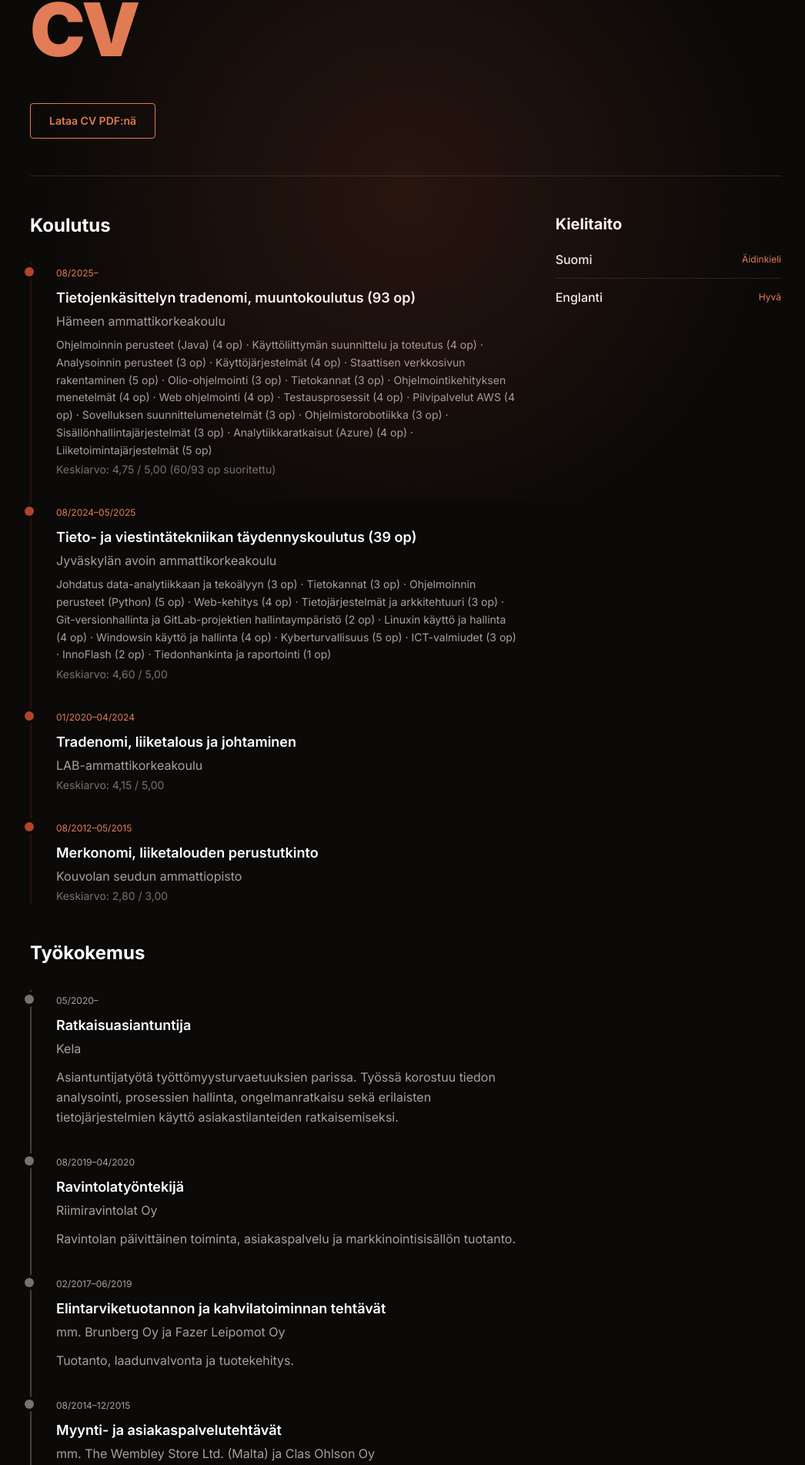
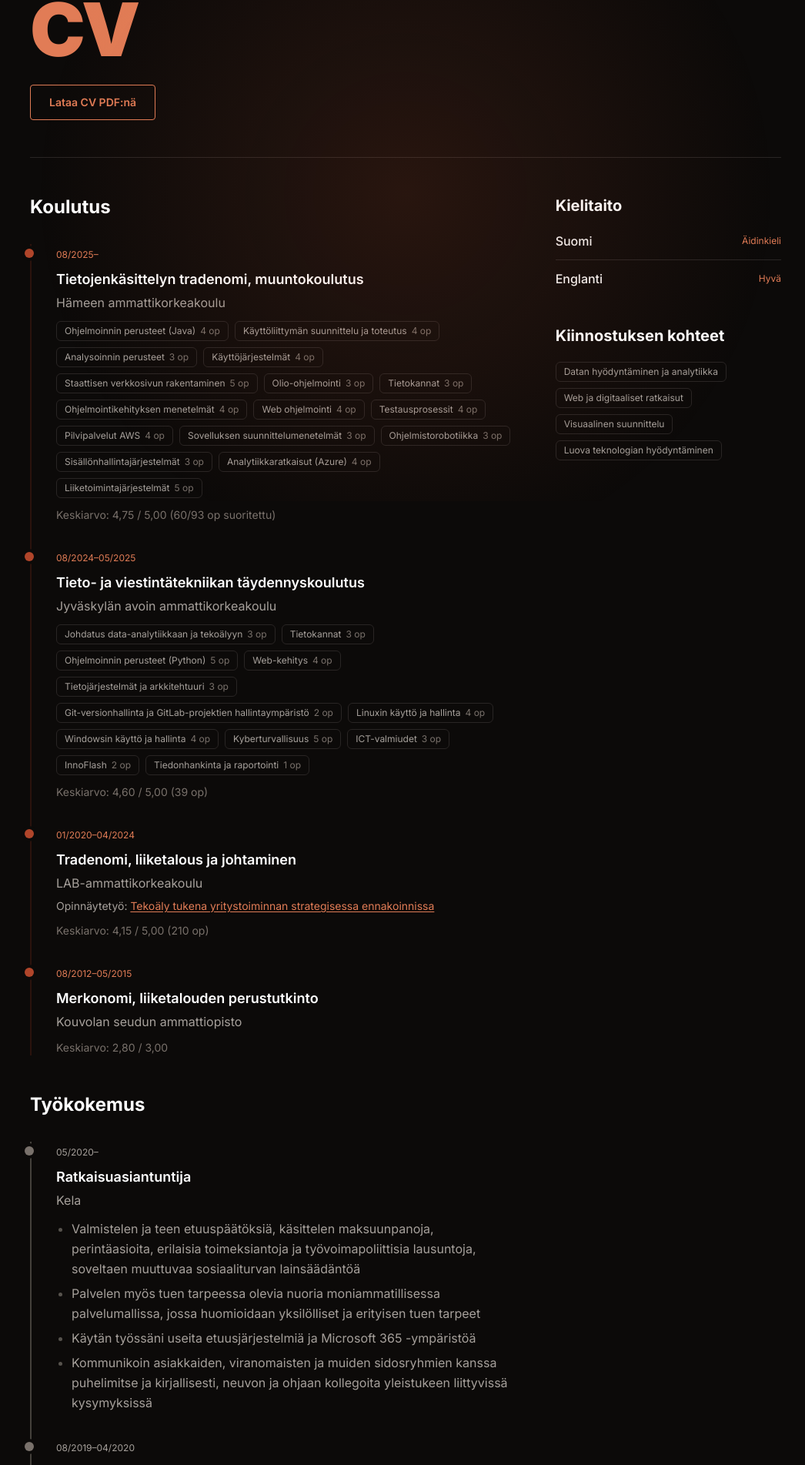
Before and after one commit to codejja/portfolio, a Next.js app: page /cv in a window 1280 px wide. Shown: the part 149-2052 px from the top of the page at 77% size, without its empty margins (113-1159 px from the left). Built offline with nearby package versions, Linux system fonts and the light colour scheme.

Commit message:
CV sivun päivitystä

```diff
--- a/app/components/DownloadCvButton.jsx
+++ b/app/components/DownloadCvButton.jsx
@@ -7,20 +7,21 @@ const text = {
   en: "Download CV as PDF",
 };
 
+const files = {
+  fi: "/Janne-Kujala-CV-fi.pdf",
+  en: "/Janne-Kujala-CV-en.pdf",
+};
+
 export default function DownloadCvButton() {
   const { lang } = useLanguage();
 
   return (
-    // "Lataa CV" käyttää selaimen tulostustoimintoa (window.print()) eikä
-    // oikeaa PDF-kirjastoa: CV-sivu on tyylitelty print:-Tailwind-luokilla
-    // tulostusta varten (ks. print:hidden/print:bg-white), ja käyttäjä
-    // tallentaa sen PDF:nä selaimen omasta tulostusdialogista.
-    <button
-      type="button"
-      onClick={() => window.print()}
-      className="print:hidden mt-6 inline-flex items-center gap-2 rounded border border-accent-600 px-6 py-3 text-sm font-semibold text-accent-600 transition hover:bg-accent-600 hover:text-white dark:border-accent-400 dark:text-accent-400 dark:hover:bg-accent-400 dark:hover:text-stone-950"
+    <a
+      href={files[lang]}
+      download
+      className="inline-flex items-center gap-2 rounded border border-accent-600 px-6 py-3 text-sm font-semibold text-accent-600 transition hover:bg-accent-600 hover:text-white dark:border-accent-400 dark:text-accent-400 dark:hover:bg-accent-400 dark:hover:text-stone-950"
     >
       {text[lang]}
-    </button>
+    </a>
   );
 }
--- a/app/cv/CVContent.jsx
+++ b/app/cv/CVContent.jsx
@@ -14,9 +14,16 @@ const content = {
     nativeLanguage: "Äidinkieli",
     english: "Englanti",
     goodLevel: "Hyvä",
+    interestsHeading: "Kiinnostuksen kohteet",
+    interests: [
+      "Datan hyödyntäminen ja analytiikka",
+      "Web ja digitaaliset ratkaisut",
+      "Visuaalinen suunnittelu",
+      "Luova teknologian hyödyntäminen",
+    ],
     education: [
       {
-        title: "Tietojenkäsittelyn tradenomi, muuntokoulutus (93 op)",
+        title: "Tietojenkäsittelyn tradenomi, muuntokoulutus",
         institution: "Hämeen ammattikorkeakoulu",
         courses: [
           "Ohjelmoinnin perusteet (Java) (4 op)",
@@ -40,7 +47,7 @@ const content = {
         date: "08/2025–",
       },
       {
-        title: "Tieto- ja viestintätekniikan täydennyskoulutus (39 op)",
+        title: "Tieto- ja viestintätekniikan täydennyskoulutus",
         institution: "Jyväskylän avoin ammattikorkeakoulu",
         courses: [
           "Johdatus data-analytiikkaan ja tekoälyyn (3 op)",
@@ -56,13 +63,18 @@ const content = {
           "InnoFlash (2 op)",
           "Tiedonhankinta ja raportointi (1 op)"
         ],
-        extra: "Keskiarvo: 4,60 / 5,00",
+        extra: "Keskiarvo: 4,60 / 5,00 (39 op)",
         date: "08/2024–05/2025",
       },
       {
         title: "Tradenomi, liiketalous ja johtaminen",
         institution: "LAB-ammattikorkeakoulu",
-        extra: "Keskiarvo: 4,15 / 5,00",
+        thesis: {
+        label: "Opinnäytetyö",
+        title: "Tekoäly tukena yritystoiminnan strategisessa ennakoinnissa",
+        url: "https://www.theseus.fi/handle/10024/851741",
+        },
+        extra: "Keskiarvo: 4,15 / 5,00 (210 op)",
         date: "01/2020–04/2024",
       },
       {
@@ -76,29 +88,48 @@ const content = {
       {
         title: "Ratkaisuasiantuntija",
         company: "Kela",
-        description:
-          "Asiantuntijatyötä työttömyysturvaetuuksien parissa. Työssä korostuu tiedon analysointi, prosessien hallinta, ongelmanratkaisu sekä erilaisten tietojärjestelmien käyttö asiakastilanteiden ratkaisemiseksi.",
+        description: [
+          "Valmistelen ja teen etuuspäätöksiä, käsittelen maksuunpanoja, perintäasioita, erilaisia toimeksiantoja ja työvoimapoliittisia lausuntoja, soveltaen muuttuvaa sosiaaliturvan lainsäädäntöä",
+          "Palvelen myös tuen tarpeessa olevia nuoria moniammatillisessa palvelumallissa, jossa huomioidaan yksilölliset ja erityisen tuen tarpeet",
+          "Käytän työssäni useita etuusjärjestelmiä ja Microsoft 365 -ympäristöä",
+          "Kommunikoin asiakkaiden, viranomaisten ja muiden sidosryhmien kanssa puhelimitse ja kirjallisesti, neuvon ja ohjaan kollegoita yleistukeen liittyvissä kysymyksissä",
+      ],
         date: "05/2020–",
       },
       {
         title: "Ravintolatyöntekijä",
         company: "Riimiravintolat Oy",
-        description:
-          "Ravintolan päivittäinen toiminta, asiakaspalvelu ja markkinointisisällön tuotanto.",
+        description: [
+          "Itsenäinen vastuu toimipisteen päivittäisestä toiminnasta, mukaan lukien avaus- ja sulkemisvuorot sekä kassan avaus, sulkeminen ja tilitys",
+          "Uusien työntekijöiden perehdytys",
+          "Asiakaspalvelu, myynti ja kassatyöskentely, erityisruokavalioiden ja allergiatietojen huomioiminen sekä asiakaspalautteiden käsittely",
+          "Tuotteiden ja ruoan valmistus sekä ravintolan siisteydestä huolehtiminen",
+          "Omavalvonta, lämpötilaseurannat ja niiden kirjaaminen",
+          "Tuotteiden tilaaminen, tavaratoimitusten vastaanotto ja tarkistus, inventaariot sekä hävikin seuranta ja kirjaaminen",
+          "Osallistuminen ravintolan markkinointiin",
+      ],
         date: "08/2019–04/2020",
       },
       {
-        title: "Elintarviketuotannon ja kahvilatoiminnan tehtävät",
-        company: "mm. Brunberg Oy ja Fazer Leipomot Oy",
-        description: "Tuotanto, laadunvalvonta ja tuotekehitys.",
+        title: "Leipuri-kondiittori",
+        company: "Fazer Leipomot Oy, Brunberg Oy, Ekberg 1852 Oy Ab, Kahvila Asemapäällikkö, Osuuskauppa Hämeenmaa",
         date: "02/2017–06/2019",
+        description: [
+          "Leipien ja leivonnaisten valmistus teollisessa leipomotuotannossa (Fazer Leipomot)",
+          "Makeisten käsityövalmistus ja linjastotyö, vastuuna tuotantoprosessin sujuvuus ja tasainen laatu (Brunberg)",
+          "Perinteisten kahvilatuotteiden sekä tilaus- ja vitriinituotteiden valmistus (Ekberg, Kahvila Asemapäällikkö)",
+          "Asiakaspalvelu ja kassatyöskentely kahvilaympäristössä (Osuuskauppa Hämeenmaa)",
+        ],
       },
       {
-        title: "Myynti- ja asiakaspalvelutehtävät",
-        company: "mm. The Wembley Store Ltd. (Malta) ja Clas Ohlson Oy",
-        description:
-          "Monipuolista myynti- ja asiakaspalvelutyötä, sisältäen kansainvälisen työjakson Maltalla.",
-        date: "08/2014–12/2015",
+        title: "Myyjä",
+        company: "Clas Ohlson Oy, The Wembley Stores Ltd, Kino 123 Oy, Kymen Seudun Osuuskauppa",
+        date: "08/2014–11/2015",
+        description: [
+          "Asiakaspalvelu, myynti ja kassatyöskentely, mukaan lukien kampanjoiden ja tarjousten esittely sekä myyntitavoitteiden seuraaminen",
+          "Tavaroiden vastaanotto, purku ja esillepano sekä varastonhallinta",
+          "Kansainvälinen työjakso Maltalla (The Wembley Stores)",
+        ],
       },
     ],
   },
@@ -112,9 +143,15 @@ const content = {
     nativeLanguage: "Native language",
     english: "English",
     goodLevel: "Good",
+    interests: [
+      "Data utilisation and analytics",
+      "Web and digital solutions",
+      "Visual design",
+      "Creative use of technology",
+  ],
     education: [
       {
-        title: "Bachelor of Business Administration (BBA), Business Information Technology — Conversion Programme (93 credits)",
+        title: "Bachelor of Business Administration (BBA), Business Information Technology — Conversion Programme",
         institution: "Häme University of Applied Sciences (HAMK)",
         courses: [
           "Basics of Programming (Java) (4 ECTS)",
@@ -138,7 +175,7 @@ const content = {
         date: "08/2025–",
       },
       {
-        title: "Continuing Education in Information and Communications Technology (42 credits)",
+        title: "Continuing Education in Information and Communications Technology",
         institution: "Jyväskylä Open University of Applied Sciences",
         courses: [
           "Introduction to Data Analytics and Artificial Intelligence (3 ECTS)",
@@ -154,13 +191,18 @@ const content = {
           "InnoFlash (2 ECTS)",
           "Information Seeking and Reporting (1 ECTS)",
         ],
-        extra: "GPA: 4.60 / 5.00",
+        extra: "GPA: 4.60 / 5.00 (39 credits)",
         date: "08/2024–05/2025",
       },
       {
         title: "Bachelor of Business Administration (BBA), Business Management",
         institution: "LAB University of Applied Sciences",
-        extra: "GPA: 4.15 / 5.00",
+        thesis: {
+        label: "Thesis",
+        title: "Tekoäly tukena yritystoiminnan strategisessa ennakoinnissa (in Finnish)",
+        url: "https://www.theseus.fi/handle/10024/851741",
+      },
+        extra: "GPA: 4.15 / 5.00 (210 credits)",
         date: "01/2020–04/2024",
       },
       {
@@ -174,29 +216,48 @@ const content = {
       {
         title: "Solutions Specialist",
         company: "Kela (Social Insurance Institution of Finland)",
-        description:
-          "Specialist work handling unemployment benefits. The role emphasizes data analysis, process management, problem-solving, and using various information systems to resolve customer cases.",
+        description: [
+          "Prepare and issue benefit decisions, process payment orders, recovery cases, various assignments and labour policy statements, applying evolving social security legislation",
+          "Serve young people in need of support within a multiprofessional service model that accounts for individual and special support needs",
+          "Use multiple benefit systems and the Microsoft 365 environment in daily work",
+          "Communicate with customers, authorities and other stakeholders by phone and in writing, and advise and guide colleagues on general support matters",
+        ],
         date: "05/2020–",
       },
       {
         title: "Restaurant Worker",
         company: "Riimiravintolat Oy",
-        description:
-          "Daily restaurant operations, customer service, and marketing content production.",
+        description: [
+          "Independently responsible for the location's daily operations, including opening and closing shifts and opening, closing and reconciling the cash register",
+          "Onboarded new employees",
+          "Customer service, sales and cashier duties, accommodating special diets and allergy information, and handling customer feedback",
+          "Food and product preparation and maintaining restaurant cleanliness",
+          "In-house food safety control, including temperature monitoring and record-keeping",
+          "Ordering products, receiving and checking deliveries, conducting inventories, and tracking and recording waste",
+          "Contributed to the restaurant's marketing",
+        ],
         date: "08/2019–04/2020",
       },
       {
-        title: "Food Production and Café Operations",
-        company: "incl. Brunberg Oy and Fazer Bakeries Oy",
-        description: "Production, quality control, and product development.",
+        title: "Baker-Confectioner",
+        company: "Fazer Leipomot Oy, Brunberg Oy, Ekberg 1852 Oy Ab, Herkku-Helmi Tmi, Kahvila Asemapäällikkö, Osuuskauppa Hämeenmaa",
         date: "02/2017–06/2019",
+        description: [
+          "Produced bread and pastries in industrial bakery production (Fazer Bakeries)",
+          "Handcrafted confectionery and worked on the production line, responsible for smooth processes and consistent quality (Brunberg)",
+          "Prepared traditional café products as well as custom orders and display products (Ekberg, Herkku-Helmi, Kahvila Asemapäällikkö)",
+          "Customer service and cashier duties in a café setting (Osuuskauppa Hämeenmaa)",
+        ],
       },
       {
-        title: "Sales and Customer Service",
-        company: "incl. The Wembley Store Ltd. (Malta) and Clas Ohlson Oy",
-        description:
-          "Varied sales and customer service work, including an international work period in Malta.",
-        date: "08/2014–12/2015",
+        title: "Sales Associate",
+        company: "Clas Ohlson Oy, The Wembley Stores Ltd, Kino 123 Oy, Kymen Seudun Osuuskauppa",
+        date: "08/2014–11/2015",
+        description: [
+          "Customer service, sales and cashier duties, including presenting campaigns and offers and meeting sales targets",
+          "Receiving, unpacking and displaying goods, and managing stock",
+          "International work period in Malta (The Wembley Stores)",
+        ],
       },
     ],
   },
@@ -236,12 +297,42 @@ export default function CVContent() {
                   <p className="mt-1 text-stone-600 dark:text-stone-400">{item.institution}</p>
 
                   {item.courses && (
-                    <p className="mt-2 text-sm leading-relaxed text-stone-500 dark:text-stone-400">
-                      {item.courses.join(" · ")}
-                    </p>
+                    <ul className="mt-3 flex flex-wrap gap-2">
+                      {item.courses.map((course) => {
+                        const match = course.match(/^(.*) \(([^()]+)\)$/);
+                        const name = match ? match[1] : course;
+                        const credits = match ? match[2] : null;
+
+                        return (
+                          <li
+                            key={course}
+                            className="rounded-md border border-stone-200 px-2.5 py-1 text-xs text-stone-600 dark:border-stone-800 dark:text-stone-400"
+                          >
+                            {name}
+                            {credits && (
+                              <span className="ml-1.5 font-mono text-stone-400 dark:text-stone-500">
+                                {credits}
+                              </span>
+                            )}
+                          </li>
+                        );
+                      })}
+                    </ul>
                   )}
-
-                  <p className="mt-1 text-sm text-stone-500 dark:text-stone-500">{item.extra}</p>
+{item.thesis && (
+  <p className="mt-2 text-sm text-stone-600 dark:text-stone-400">
+    {item.thesis.label}:{" "}
+    <a
+      href={item.thesis.url}
+      target="_blank"
+      rel="noopener noreferrer"
+      className="text-accent-600 underline underline-offset-2 hover:text-accent-700 dark:text-accent-400 dark:hover:text-accent-300"
+    >
+      {item.thesis.title}
+    </a>
+  </p>
+)}
+                  <p className="mt-3 text-sm text-stone-500 dark:text-stone-500">{item.extra}</p>
                 </li>
               ))}
             </ol>
@@ -261,9 +352,18 @@ export default function CVContent() {
 
                   <h3 className="mt-2 text-lg font-semibold dark:text-white">{item.title}</h3>
                   <p className="mt-1 text-stone-600 dark:text-stone-400">{item.company}</p>
-                  <p className="mt-3 leading-relaxed text-stone-600 dark:text-stone-400">
-                    {item.description}
-                  </p>
+                  {Array.isArray(item.description) ? (
+                    <ul className="mt-3 list-disc space-y-1.5 pl-5 leading-relaxed text-stone-600 marker:text-stone-400 dark:text-stone-400 dark:marker:text-stone-600">
+                      {item.description.map((point) => (
+                        <li key={point}>{point}</li>
+                      ))}
+                    </ul>
+                  ) : (
+                    <p className="mt-3 leading-relaxed text-stone-600 dark:text-stone-400">
+                      {item.description}
+                    </p>
+                  )}
+
                 </li>
               ))}
             </ol>
@@ -286,7 +386,22 @@ export default function CVContent() {
               </div>
             </div>
           </section>
-        </aside>
+
+          <section className="mt-12">
+    <h2 className="text-xl font-bold text-stone-950 dark:text-white">{t.interestsHeading}</h2>
+
+    <ul className="mt-5 flex flex-wrap gap-2">
+      {t.interests.map((interest) => (
+        <li
+          key={interest}
+          className="rounded-md border border-stone-200 px-2.5 py-1 text-xs text-stone-600 dark:border-stone-800 dark:text-stone-400"
+        >
+          {interest}
+          </li>
+        ))}
+      </ul>
+    </section>
+  </aside>
       </div>
     </div>
   );
--- a/app/projects/projectsData/data-analyysiagentti.js
+++ b/app/projects/projectsData/data-analyysiagentti.js
@@ -7,8 +7,8 @@ export const dataAnalyysiagentti = {
   },
   status: { fi: "Demo", en: "Demo" },
   summary: {
-    fi: "Tekoälyagentti, joka vastaa liiketoimintakysymyksiin luonnollisella kielellä: tarkistaa tietokannan skeeman, kirjoittaa ja ajaa SQL-kyselyn itse, korjaa virheet itsenäisesti ja perustelee vastauksen oikeilla luvuilla. Julkinen demo näyttää esilaskettuja esimerkkejä kuluriskin hallitsemiseksi, koodi ajettavissa livenä.",
-    en: "An AI agent that answers business questions in plain language: checks the database schema, writes and runs its own SQL query, fixes its own mistakes, and grounds the answer in real numbers. The public demo shows precomputed examples to keep costs bounded; the code runs fully live locally.",
+    fi: "Tekoälyagentti, joka vastaa liiketoimintakysymyksiin luonnollisella kielellä: tarkistaa tietokannan skeeman, kirjoittaa ja ajaa SQL-kyselyn itse, korjaa virheet itsenäisesti ja perustelee vastauksen oikeilla luvuilla. Julkinen demo näyttää esilaskettuja esimerkkejä kuluriskin hallitsemiseksi, koodi ajettavissa livenä. Agentti on rakennettu Clauden avustuksella.",
+    en: "An AI agent that answers business questions in plain language: checks the database schema, writes and runs its own SQL query, fixes its own mistakes, and grounds the answer in real numbers. The public demo shows precomputed examples to keep costs bounded; the code runs fully live locally. The agent was built with the help of Claude.",
   },
   technologies: ["Next.js API Routes", "Claude API (tool use)", "SQLite", "Node.js"],
   githubUrl: "https://github.com/codejja/portfolio26",
--- a/app/skills/SkillsContent.jsx
+++ b/app/skills/SkillsContent.jsx
@@ -7,24 +7,24 @@ const content = {
   heading: "Taidot",
   groups: [
     {
-        title: "Business & Automation",
-        skills: ["Microsoft 365", "SharePoint", "Power Platform (Power Automate, Power Apps, Power BI)", "Claude AI", "Requirement Specification", "Software Design"],
+      title: "Liiketoiminta & automaatio",
+      skills: ["Microsoft 365", "Excel", "SharePoint", "Power Platform (Power Automate, Power Apps, Power BI)", "Vaatimusmäärittely", "Tekninen dokumentointi"],
     },
     {
-        title: "Cloud & Analytics",
-        skills: ["Azure Cloud", "Azure SQL", "Azure Data Factory", "ETL Pipelines", "Logic Apps", "Data Analytics", "Exploratory Data Analysis"],
+      title: "Pilvi & data-analytiikka",
+      skills: ["Azure (Data Factory, Logic Apps, Azure SQL)", "SQL", "Data-analyysi ja visualisointi"],
     },
     {
-        title: "Web Development",
-        skills: ["HTML", "CSS", "JavaScript", "React", "Next.js", "Tailwind CSS", "Figma", "Webflow","Responsive Design"],
+      title: "Web-kehitys",
+      skills: ["HTML", "CSS", "JavaScript", "React", "Next.js", "Tailwind CSS", "Figma", "Webflow"],
     },
     {
-        title: "Backend & Databases",
-        skills: ["PHP", "MySQL", "APIs"],
+      title: "Backend & tietokannat",
+      skills: ["PHP", "MySQL", "Python (perusteet)", "Rajapinnat (API)"],
     },
     {
-        title: "Development Tools & Workflow",
-        skills: ["Git", "GitHub", "VS Code", "Jira", "Confluence", "Scrum", "Agile"],
+      title: "Työkalut & menetelmät",
+      skills: ["Git", "GitHub", "VS Code", "Jira", "Confluence", "Scrum", "AI-työkalut (Claude, Copilot, ChatGPT)"],
     },
   ],
 },
@@ -33,23 +33,23 @@ const content = {
   groups: [
     {
       title: "Business & Automation",
-        skills: ["Microsoft 365", "SharePoint", "Power Platform (Power Automate, Power Apps, Power BI)", "Claude AI", "Requirement Specification", "Software Design"],
+      skills: ["Microsoft 365", "Excel", "SharePoint", "Power Platform (Power Automate, Power Apps, Power BI)", "Requirements Specification", "Technical Documentation"],
     },
     {
-        title: "Cloud & Analytics",
-        skills: ["Azure Cloud", "Azure SQL", "Azure Data Factory", "ETL Pipelines", "Logic Apps", "Data Analytics", "Exploratory Data Analysis"],
+      title: "Cloud & Data Analytics",
+      skills: ["Azure (Data Factory, Logic Apps, Azure SQL)", "SQL", "Data Analysis and Visualisation"],
     },
     {
       title: "Web Development",
-        skills: ["HTML", "CSS", "JavaScript", "React", "Next.js", "Tailwind CSS", "Figma", "Webflow", "Responsive Design"],
+      skills: ["HTML", "CSS", "JavaScript", "React", "Next.js", "Tailwind CSS", "Figma", "Webflow"],
     },
     {
       title: "Backend & Databases",
-        skills: ["PHP", "MySQL", "APIs"],
+      skills: ["PHP", "MySQL", "Python (basics)", "APIs"],
     },
     {
-        title: "Development Tools & Workflow",
-        skills: ["Git", "GitHub", "VS Code", "Jira", "Confluence", "Scrum", "Agile"],
+      title: "Tools & Methods",
+      skills: ["Git", "GitHub", "VS Code", "Jira", "Confluence", "Scrum", "AI Tools (Claude, Copilot, ChatGPT)"],
     },
   ],
 },
```
Also changed, not shown: app/globals.css (line endings or trailing spaces), 2 other files (tests, documents, lock files or other folders). Lines whose indentation alone changed are shown as unchanged.
